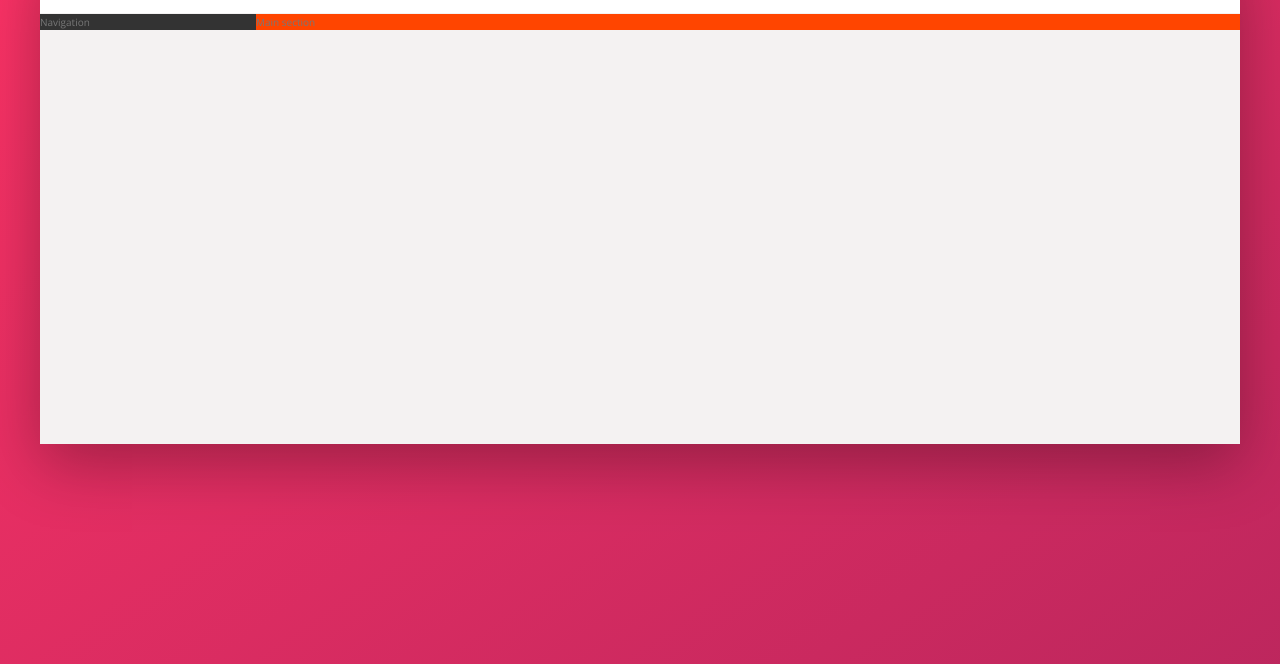
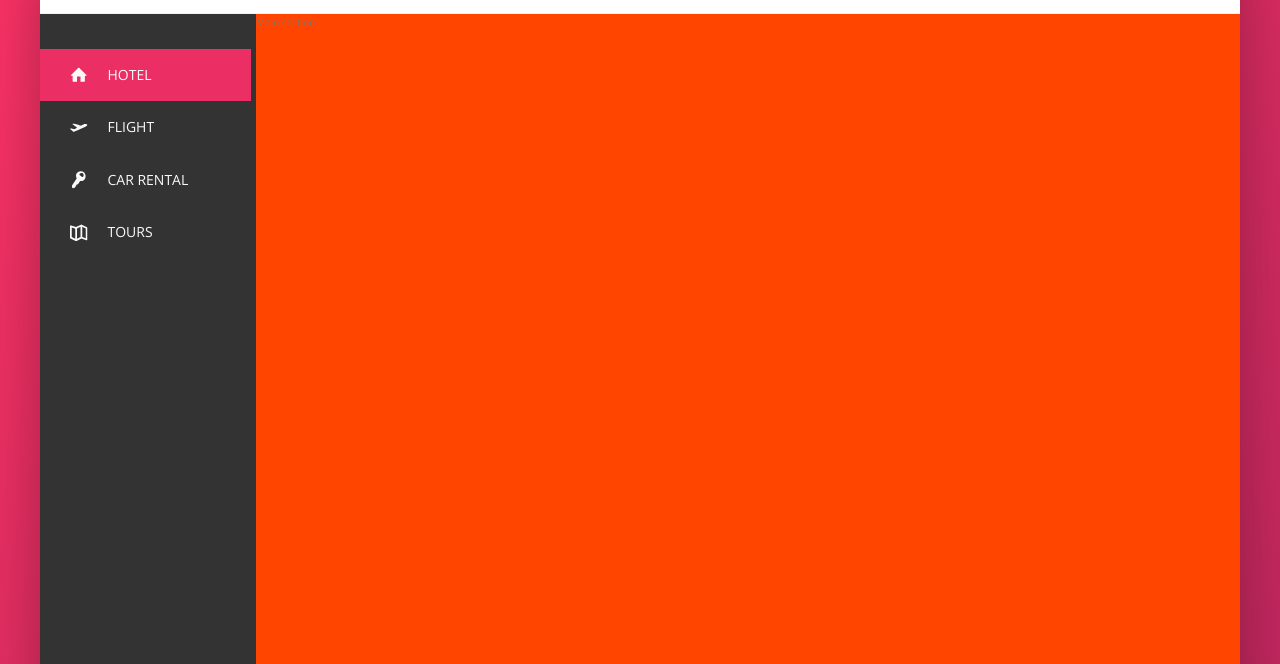
Before and after one commit to eclectic-coding/my-trillo-starter, a website: page src/copy/index.html in a window 1280 px wide. Shown: the part 136-800 px from the top of the page. Drawn offline with nearby package versions, Linux system fonts and the light colour scheme; files that its build step writes are made by us from their sources; files whose address does not match are found by name.

Commit message:
Finish sidebar navigation

```diff
--- a/src/copy/index.html
+++ b/src/copy/index.html
@@ -45,7 +45,43 @@
   </header>
   <div class="content">
     <nav class="sidebar">
-      Navigation
+      <ul class="side-nav">
+        <li class="side-nav__item side-nav__item--active">
+          <a href="#" class="side-nav__link">
+            <svg class="side-nav__icon">
+              <use xlink:href="img/sprite.svg#icon-home"></use>
+            </svg>
+            <span>Hotel</span>
+          </a>
+        </li>
+        <li class="side-nav__item">
+          <a href="#" class="side-nav__link">
+            <svg class="side-nav__icon">
+              <use xlink:href="img/sprite.svg#icon-aircraft-take-off"></use>
+            </svg>
+            <span>Flight</span>
+          </a>
+        </li>
+        <li class="side-nav__item">
+          <a href="#" class="side-nav__link">
+            <svg class="side-nav__icon">
+              <use xlink:href="img/sprite.svg#icon-key"></use>
+            </svg>
+            <span>Car rental</span>
+          </a>
+        </li>
+        <li class="side-nav__item">
+          <a href="#" class="side-nav__link">
+            <svg class="side-nav__icon">
+              <use xlink:href="img/sprite.svg#icon-map"></use>
+            </svg>
+            <span>Tours</span>
+          </a>
+        </li>
+      </ul>
+      <div class="legal">
+        &copy; 2017 by trillo. All rights reserved.
+      </div>
     </nav>
     <main class="hotel-view">
       Main section
--- a/src/sass/_components.scss
+++ b/src/sass/_components.scss
@@ -121,13 +121,59 @@
 ////////////////////////////////////////
 // SIDE NAVIGATION
 .side-nav {
+  font-size: 1.4rem;
+  list-style: none;
+  margin-top: 3.5rem;
 
   &__item {
+    position: relative;
 
+    &:not(:last-child) {
+      margin-right: .5rem;
+    }
+  }
+
+  &__item::before {
+    content: "";
+    position: absolute;
+    top: 0;
+    left: 0;
+    height: 100%;
+    width: 3px;
+    background-color: var(--color-primary);
+    transform: scaleY(0);
+    transition: transform .2s, width .4s cubic-bezier(1, 0, 0, 1) .2s, background-color .1s;
+  }
+
+  &__item:hover::before,
+  &__item--active::before {
+    transform: scaleY(1);
+    width: 100%;
+  }
+
+  &__item:active::before {
+    background-color: var(--color-primary-light);
+  }
+
+  &__link:link,
+  &__link:visited {
+    color: var(--color-grey-light-1);
+    text-decoration: none;
+    text-transform: uppercase;
+    //display: block;
+    padding: 1.5rem 3rem;
+    position: relative;
+    z-index: 10;
+
+    display: flex;
+    align-items: center;
   }
 
   &__icon {
-
+    width: 1.75rem;
+    height: 1.75rem;
+    margin-right: 2rem;
+    fill: currentColor;
   }
 
 }
@@ -135,7 +181,10 @@
 ////////////////////////////////////////
 // LEGAL TEXT
 .legal {
-
+  font-size: 1.2rem;
+  color: var(--color-grey-light-4);
+  text-align: center;
+  padding: 2.5rem;
 }
 
 ////////////////////////////////////////
@@ -143,3 +192,37 @@
 .gallery {
 
 }
+
+////////////////////////////////////////
+// HOTEL OVERVIEW
+.overview {
+
+  &__heading {
+
+  }
+
+  &__stars {
+
+  }
+
+  &__icon-star,
+  &__icon-location {
+
+  }
+
+  &__location {
+
+  }
+
+  &__rating {
+
+  }
+
+  &__rating-average {
+
+  }
+
+  &__rating-count {
+
+  }
+}
--- a/src/sass/_layout.scss
+++ b/src/sass/_layout.scss
@@ -29,11 +29,15 @@
 
   display: flex;
   flex-direction: column;
+  justify-content: space-between;
 }
 
 .hotel-view {
   background-color: #fff;
+
+  // Testing
   background-color: orangered;
+  height: 80rem;
 
   flex: 1; // flex grow
 }
```
